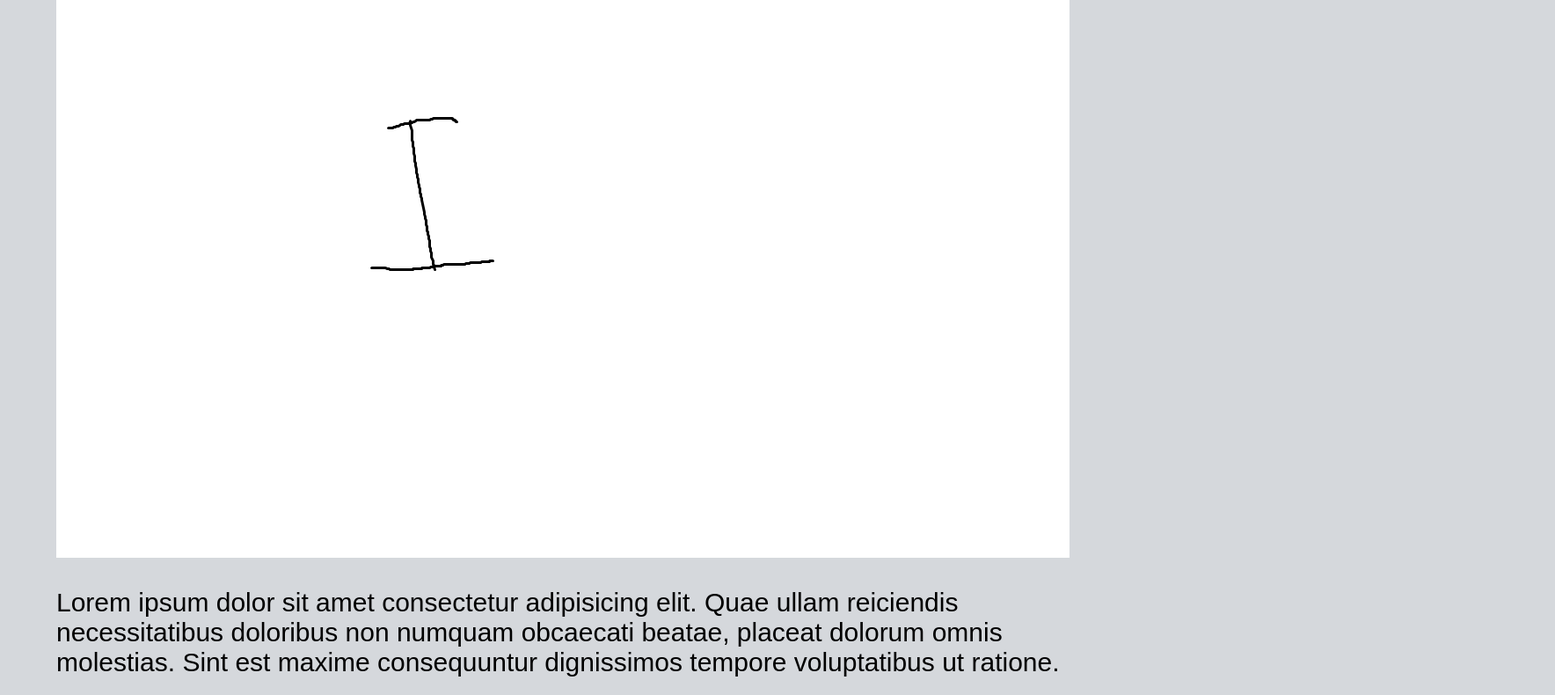
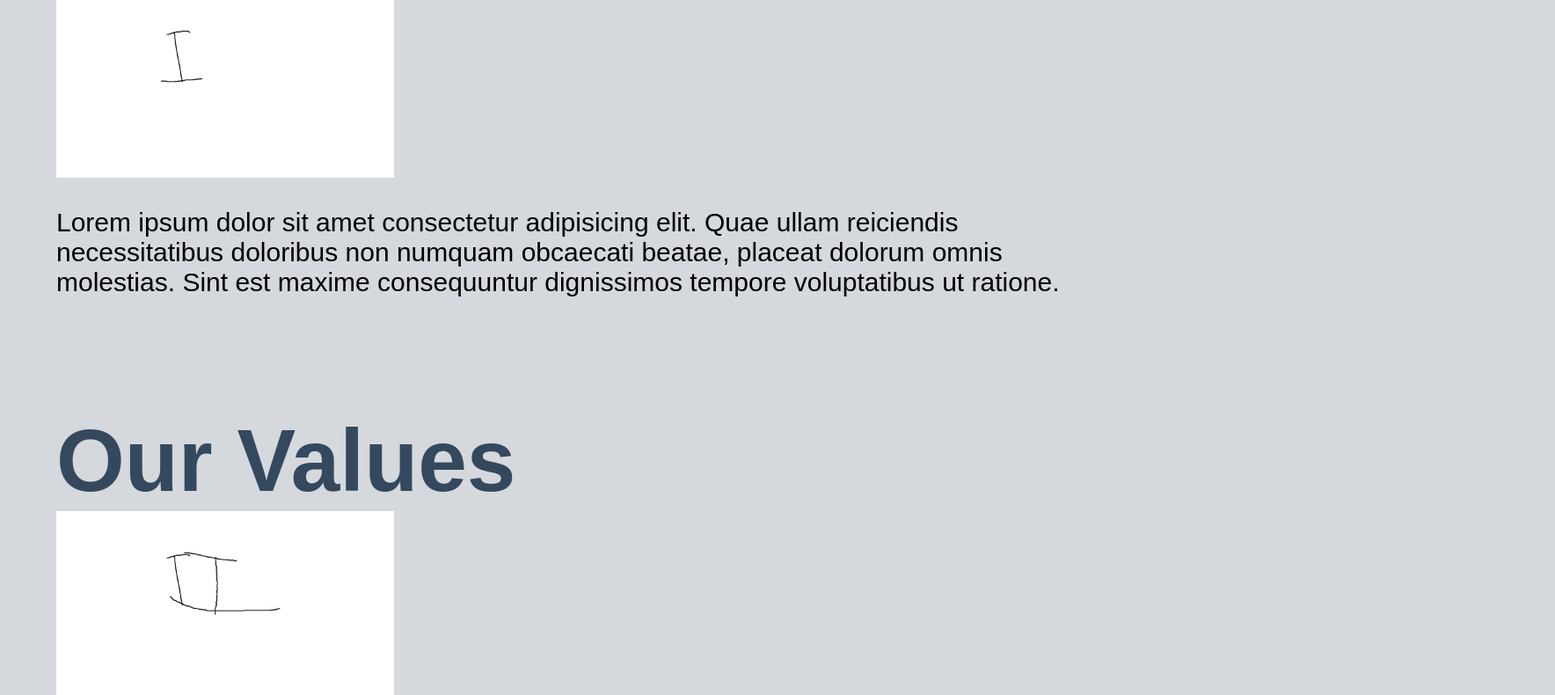
Before and after one commit to VSIFC/vsifc.github.io, a plain HTML site: page aboutus.html in a window 1280 px wide. Shown: the part 272-1062 px from the top of the page at 88% size, 1768 px wide, since content can reach past the window. Drawn offline with Linux system fonts and the light colour scheme.

Commit message:
Update aboutus.css

```diff
--- a/aboutus.css
+++ b/aboutus.css
@@ -90,8 +90,8 @@ h3{
 
 #mainstuff img{
   margin-left : 5%;
-  height : 15%;
-  width : auto;
+  height : auto;
+  width : 30%;
 }
 
 .dropdown {
```
